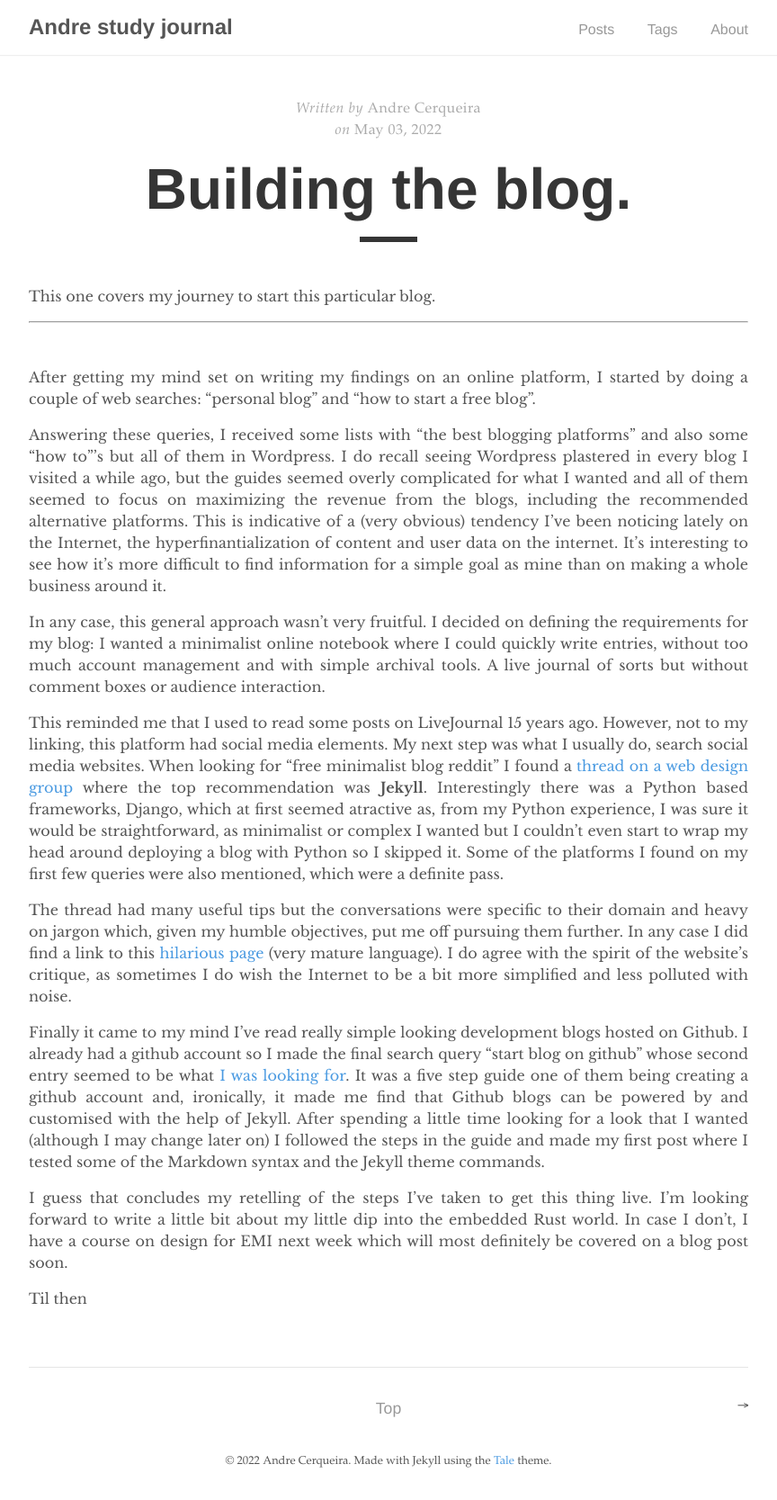
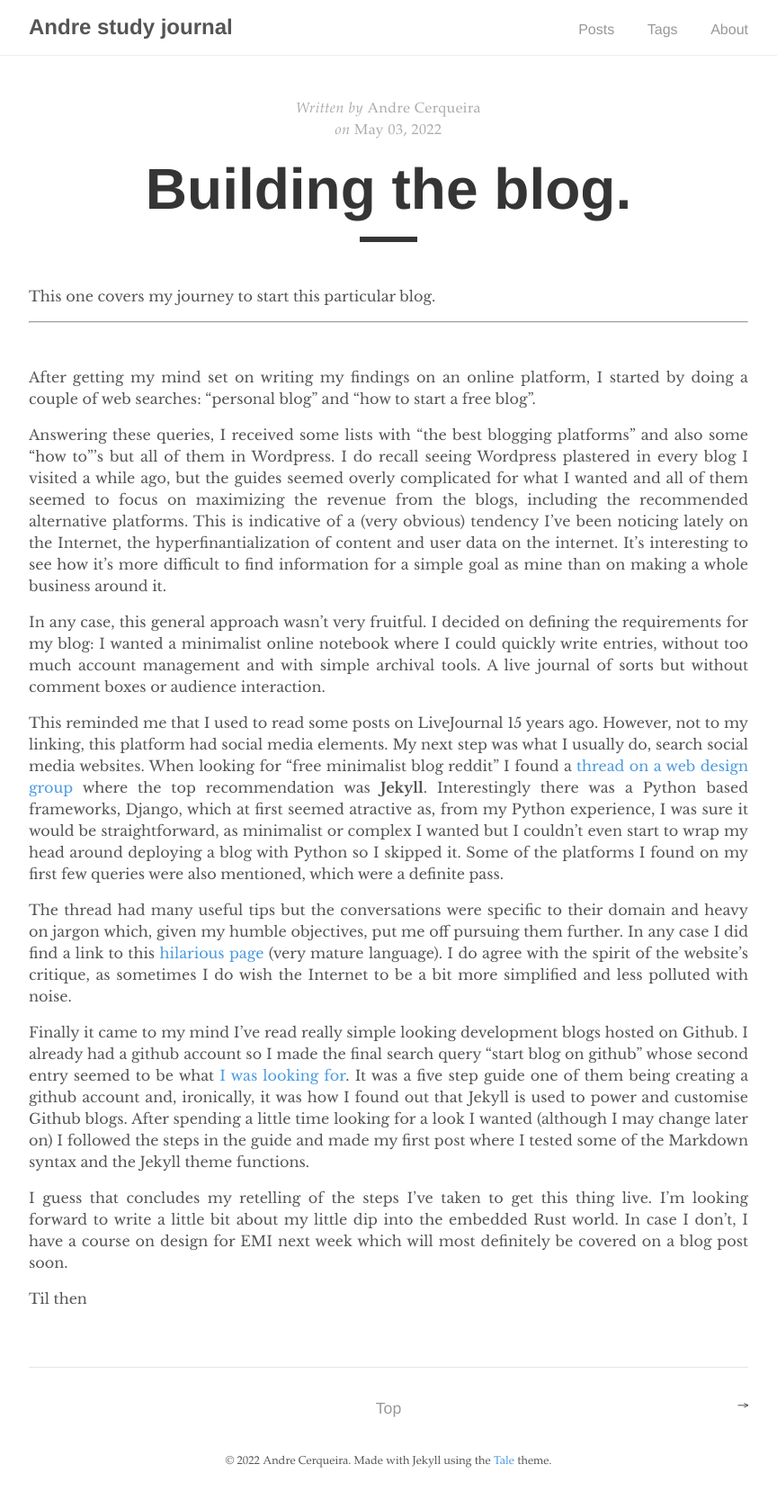
Before and after one commit to doutordre/doutordre.github.io, a Jekyll site: the page built from _posts/2022-05-03-how-I-created-my-blog.md, in a window 1280 px wide. Shown: the whole page at 90% size, without its empty margins (208-1072 px from the left). Built offline with Jekyll 4.4.1, drawn with Linux system fonts in a browser that asks for light colours.

Commit message:
Update 2022-05-03-how-I-created-my-blog.md

```diff
--- a/_posts/2022-05-03-how-I-created-my-blog.md
+++ b/_posts/2022-05-03-how-I-created-my-blog.md
@@ -19,7 +19,7 @@ This reminded me that I used to read some posts on LiveJournal 15 years ago. How
 
 The thread had many useful tips but the conversations were specific to their domain and heavy on jargon which, given my humble objectives, put me off pursuing them further. In any case I did find a link to this [hilarious page](http://motherfuckingwebsite.com) (very mature language). I do agree with the spirit of the website's critique, as sometimes I do wish the Internet to be a bit more simplified and less polluted with noise.
 
-Finally it came to my mind I've read really simple looking development blogs hosted on Github. I already had a github account so I made the final search query "start blog on github" whose second entry seemed to be what [I was looking for](https://www.foxinfotech.in/2019/12/how-to-create-a-blog-using-github-pages-and-jekyll-with-a-few-clicks.html). It was a five step guide one of them being creating a github account and, ironically, it made me find that Github blogs can be powered by and customised with the help of Jekyll. After spending a little time looking for a look that I wanted (although I may change later on) I followed the steps in the guide and made my first post where I tested some of the Markdown syntax and the Jekyll theme commands.
+Finally it came to my mind I've read really simple looking development blogs hosted on Github. I already had a github account so I made the final search query "start blog on github" whose second entry seemed to be what [I was looking for](https://www.foxinfotech.in/2019/12/how-to-create-a-blog-using-github-pages-and-jekyll-with-a-few-clicks.html). It was a five step guide one of them being creating a github account and, ironically, it was how I found out that Jekyll is used to power and customise Github blogs. After spending a little time looking for a look I wanted (although I may change later on) I followed the steps in the guide and made my first post where I tested some of the Markdown syntax and the Jekyll theme functions.
 
 I guess that concludes my retelling of the steps I've taken to get this thing live. I'm looking forward to write a little bit about my little dip into the embedded Rust world. In case I don't, I have a course on design for EMI next week which will most definitely be covered on a blog post soon.
 
```
